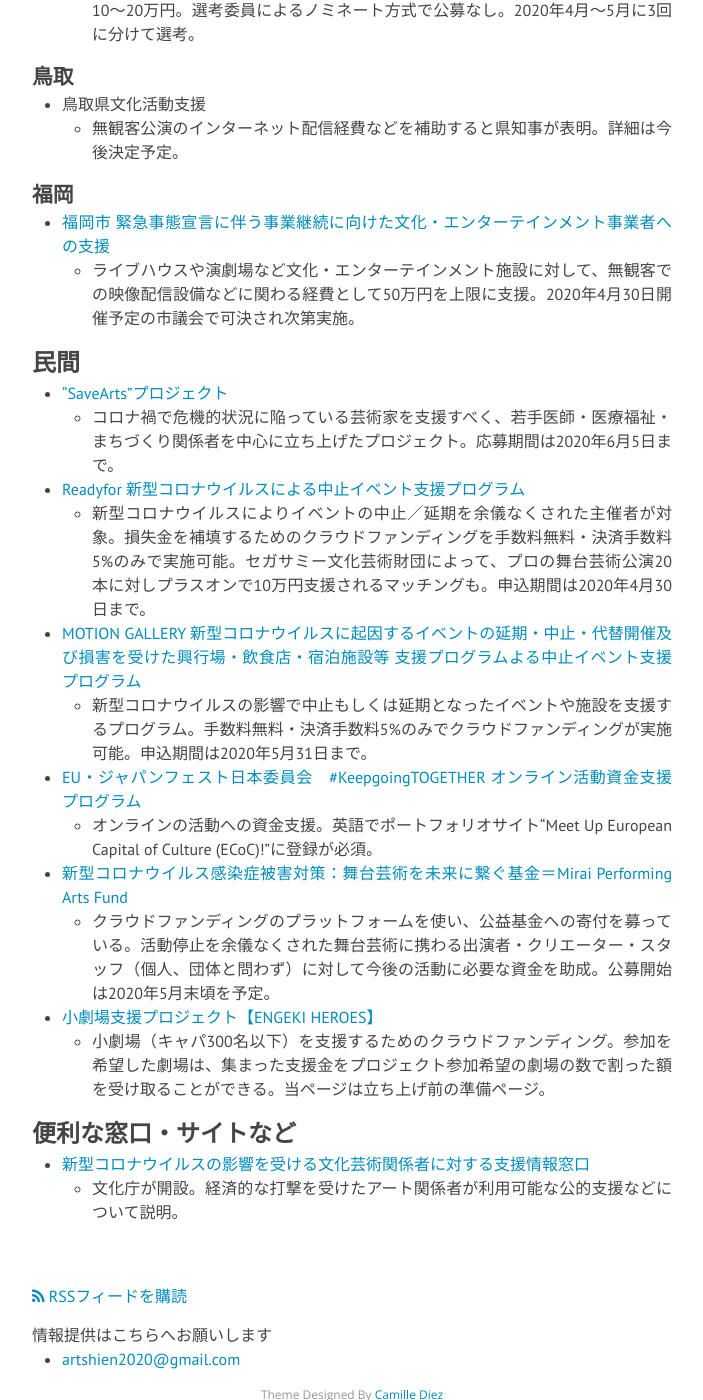
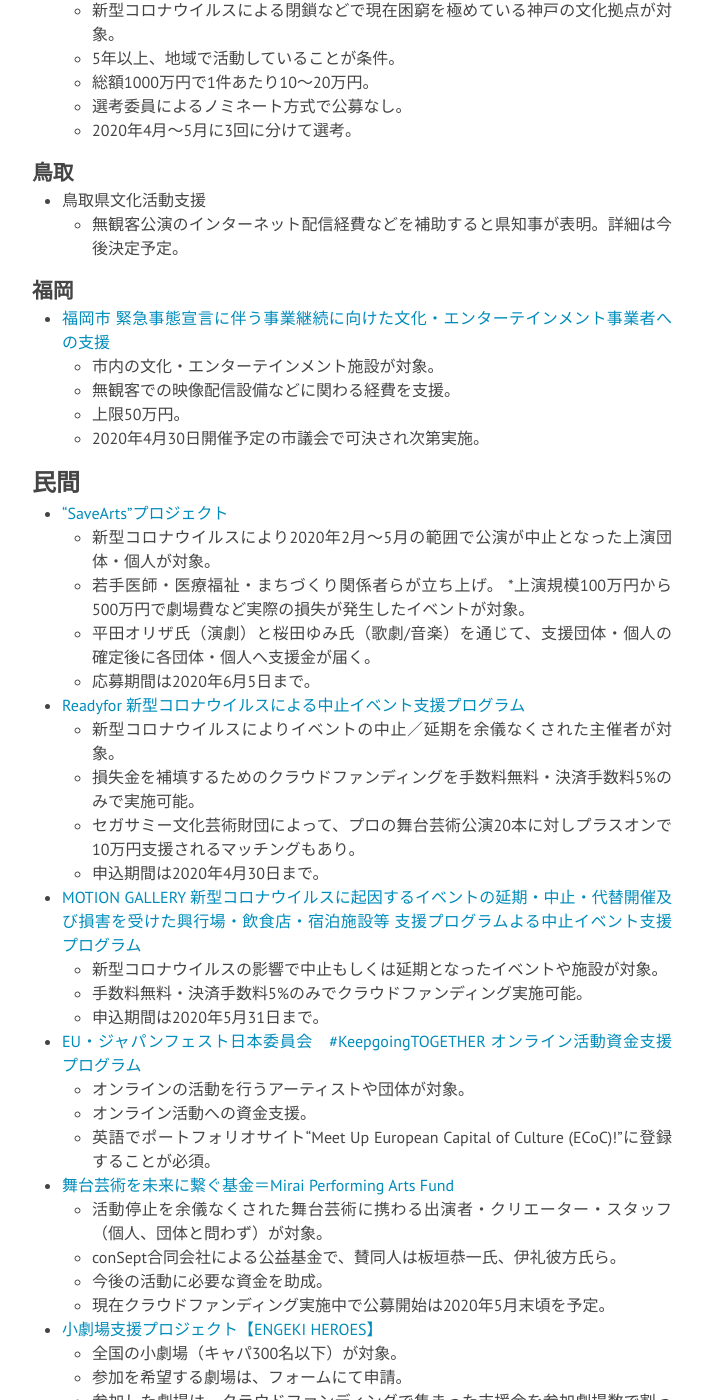
Before and after one commit to a-okuda/resources-for-artists, a Jekyll site: the page built from a_artists.md, in a window 1280 px wide and 1400 px high, scrolled down 3665 px. Shown: the whole window, without its empty margins (288-991 px from the left). Built offline with Jekyll 4.4.1, drawn with Linux system fonts in a browser that asks for light colours; nearby versions of some CDN libraries; some of the changed text lies outside the part shown.

Commit message:
Update a_artists.md

```diff
--- a/a_artists.md
+++ b/a_artists.md
@@ -62,7 +62,7 @@
 ## 地方公共団体・地域財団
 ### 北海道
 * 札幌市緊急支援策第2弾
-	* 市内の活動の場が失われたアーティストや劇団が対象。
+	* 活動の場が失われた市内のアーティストや劇団が対象。
 	* 音楽や演劇といった活動内容をネット上に無料で公開することを条件に、活動費用として最大200万円を支援予定。
 	* 2020年4月30日臨時議会に補正予算案提出。
 * 北海道 エンタメ業界向け支援金
@@ -73,7 +73,7 @@
 ### 東京
 * [東京都「アートにエールを！東京プロジェクト」](https://www.seikatubunka.metro.tokyo.lg.jp/bunka/katsu_shien/0000001441.html)
 	* 都内在住または都内を主な活動拠点とするプロのアーティスト、クリエイター、スタッフ等が対象。
-	* * 新型コロナウイルス感染拡大防止に伴い、活動を自粛せざるを得ない場合が対象。
+	* 新型コロナウイルス感染拡大防止に伴い、活動を自粛せざるを得ない場合が対象。
 	* 動画作品を募集し、専用サイトで配信。
 	* 出演料として一人当たり10万円、１作品につき最大100万円を支払い。
 	* 個人登録期間は2020年5月15日〜31日、企画受付期間は2020年5月20日〜6月12日。
@@ -102,13 +102,22 @@
 
 ### 大阪
 * [休業要請支援金(府・市町村共同支援金)](http://www.pref.osaka.lg.jp/keieishien/kyugyoshienkin/index.html)
-	* 新型コロナウイルス感染症拡大に伴い府から施設の使用制限による休業の協力要請等を受け、特に深刻な影響を被っている中小企業・個人事業主を対象に、家賃等の固定費を支援。支給額は中小企業100万円、個人事業主50万円。2020年5月31日締切。
+	* 新型コロナウイルス感染症拡大防止のための休業協力要請等を受け、特に深刻な影響を被っている府内の中小企業・個人事業主が対象。
+	* 家賃等の固定費を支援。
+	* 支給額は中小企業100万円、個人事業主50万円。
+	* 2020年5月31日締切。
 * 大阪府 配信事業支援
-	* 新型コロナウイルス感染症の感染拡大を防止するために休止している劇場やライブハウスなどに対して大阪府は、無観客ライブなどの配信事業の立ち上げを支援。上限70万円。
+	* 新型コロナウイルス感染拡大防止のために休止している府内の劇場やライブハウスなどが対象。
+	* 無観客ライブなどの配信事業の立ち上げを支援。
+	* 上限70万円。
 
 ### 兵庫
 * [神戸文化支援基金緊急支援助成](http://kobushi-kikin.com/pg99.html?fbclid=IwAR1bReop4icHa97vwT6YepOgm5wxfElzIVNOWv0tuYX7nHghJX8H8MvweNc)
-	* コロナウイルスの蔓延により閉鎖を余儀なくされるなど現在困窮を極めている文化拠点。5年以上、地域で活動していることが条件。総額1000万円で1件あたり10〜20万円。選考委員によるノミネート方式で公募なし。2020年4月〜5月に3回に分けて選考。
+	* 新型コロナウイルスによる閉鎖などで現在困窮を極めている神戸の文化拠点が対象。
+	* 5年以上、地域で活動していることが条件。
+	* 総額1000万円で1件あたり10〜20万円。
+	* 選考委員によるノミネート方式で公募なし。
+	* 2020年4月〜5月に3回に分けて選考。
 
 ### 鳥取
 * 鳥取県文化活動支援
@@ -116,23 +125,44 @@
 
 ### 福岡
 * [福岡市 緊急事態宣言に伴う事業継続に向けた文化・エンターテインメント事業者への支援](https://www.city.fukuoka.lg.jp/keizai/contents/business/coce.html)
-	* ライブハウスや演劇場など文化・エンターテインメント施設に対して、無観客での映像配信設備などに関わる経費として50万円を上限に支援。2020年4月30日開催予定の市議会で可決され次第実施。
+	* 市内の文化・エンターテインメント施設が対象。
+	* 無観客での映像配信設備などに関わる経費を支援。
+	* 上限50万円。
+	* 2020年4月30日開催予定の市議会で可決され次第実施。
 
 ## 民間
 
 * [“SaveArts”プロジェクト](https://readyfor.jp/projects/SaveArts/announcements/129746?fbclid=IwAR0Yq8NUdIcmyRkIYKR1odIn1N8DLA-o8ZbLEyCz53piaPe7_RkyZG_FcR0)
-	* コロナ禍で危機的状況に陥っている芸術家を支援すべく、若手医師・医療福祉・まちづくり関係者を中心に立ち上げたプロジェクト。応募期間は2020年6月5日まで。
+	* 新型コロナウイルスにより2020年2月～5月の範囲で公演が中止となった上演団体・個人が対象。
+	* 若手医師・医療福祉・まちづくり関係者らが立ち上げ。
+	*上演規模100万円から500万円で劇場費など実際の損失が発生したイベントが対象。
+	* 平田オリザ氏（演劇）と桜田ゆみ氏（歌劇/音楽）を通じて、支援団体・個人の確定後に各団体・個人へ支援金が届く。
+	* 応募期間は2020年6月5日まで。
 * [Readyfor 新型コロナウイルスによる中止イベント支援プログラム](https://readyfor.jp/pp/covid-19?fbclid=IwAR0vO4SOM1ahOHniS7BsQwh98uZoeL6FJGV3Fj0XpojTR5zaYhip-5OxWp0)
-	* 新型コロナウイルスによりイベントの中止／延期を余儀なくされた主催者が対象。損失金を補填するためのクラウドファンディングを手数料無料・決済手数料5%のみで実施可能。セガサミー文化芸術財団によって、プロの舞台芸術公演20本に対しプラスオンで10万円支援されるマッチングも。申込期間は2020年4月30日まで。
+	* 新型コロナウイルスによりイベントの中止／延期を余儀なくされた主催者が対象。
+	* 損失金を補填するためのクラウドファンディングを手数料無料・決済手数料5%のみで実施可能。
+	* セガサミー文化芸術財団によって、プロの舞台芸術公演20本に対しプラスオンで10万円支援されるマッチングもあり。
+	* 申込期間は2020年4月30日まで。
 * [MOTION GALLERY 新型コロナウイルスに起因するイベントの延期・中止・代替開催及び損害を受けた興行場・飲食店・宿泊施設等 支援プログラムよる中止イベント支援プログラム](https://motion-gallery.net/blog/suportprogram)
-	* 新型コロナウイルスの影響で中止もしくは延期となったイベントや施設を支援するプログラム。手数料無料・決済手数料5%のみでクラウドファンディングが実施可能。申込期間は2020年5月31日まで。
+	* 新型コロナウイルスの影響で中止もしくは延期となったイベントや施設が対象。
+	* 手数料無料・決済手数料5%のみでクラウドファンディング実施可能。
+	* 申込期間は2020年5月31日まで。
 * [EU・ジャパンフェスト日本委員会　#KeepgoingTOGETHER オンライン活動資金支援プログラム](https://eu-japanfest.org/meet-up/news/1116.html?fbclid=IwAR0Ob0OJz4iX4Mn8jKndU6zmCmgAK0QGPYpDGR29xsdQ38LCGdxHSCMfBgM)
-	* オンラインの活動への資金支援。英語でポートフォリオサイト“Meet Up European Capital of Culture (ECoC)!”に登録が必須。
-*  [新型コロナウイルス感染症被害対策：舞台芸術を未来に繋ぐ基金＝Mirai Performing Arts Fund](https://motion-gallery.net/projects/butainomirai)
-	* クラウドファンディングのプラットフォームを使い、公益基金への寄付を募っている。活動停止を余儀なくされた舞台芸術に携わる出演者・クリエーター・スタッフ（個人、団体と問わず）に対して今後の活動に必要な資金を助成。公募開始は2020年5月末頃を予定。
+	* オンラインの活動を行うアーティストや団体が対象。
+	* オンライン活動への資金支援。
+	* 英語でポートフォリオサイト“Meet Up European Capital of Culture (ECoC)!”に登録することが必須。
+*  [舞台芸術を未来に繋ぐ基金＝Mirai Performing Arts Fund](https://motion-gallery.net/projects/butainomirai)
+	* 活動停止を余儀なくされた舞台芸術に携わる出演者・クリエーター・スタッフ（個人、団体と問わず）が対象。
+	* conSept合同会社による公益基金で、賛同人は板垣恭一氏、伊礼彼方氏ら。
+	* 今後の活動に必要な資金を助成。
+	* 現在クラウドファンディング実施中で公募開始は2020年5月末頃を予定。
 * [小劇場支援プロジェクト【ENGEKI HEROES】](https://note.com/stage_ch/n/nb0fc0d87764c?fbclid=IwAR0rLP7esN6uxoGG3lFAf_g-IypAnB67vA3TqphbHTClgtio7vWFq4oNkuY)
-	* 小劇場（キャパ300名以下）を支援するためのクラウドファンディング。参加を希望した劇場は、集まった支援金をプロジェクト参加希望の劇場の数で割った額を受け取ることができる。当ページは立ち上げ前の準備ページ。
+	* 全国の小劇場（キャパ300名以下）が対象。
+	* 参加を希望する劇場は、フォームにて申請。
+	* 参加した劇場は、クラウドファンディングで集まった支援金を参加劇場数で割った額を受け取る。
+	* 当ページはクラウドファンディング立ち上げ前の準備ページ。
 
 ## 便利な窓口・サイトなど
 * [新型コロナウイルスの影響を受ける文化芸術関係者に対する支援情報窓口](https://www.bunka.go.jp/koho_hodo_oshirase/sonota_oshirase/2020020601.html)
-	* 文化庁が開設。経済的な打撃を受けたアート関係者が利用可能な公的支援などについて説明。
+	* 文化庁が開設。
+	* 経済的な打撃を受けたアート関係者が利用可能な公的支援などについて説明。
```
Also changed, not shown: other parts of a_artists.md (+1 -1 lines).
